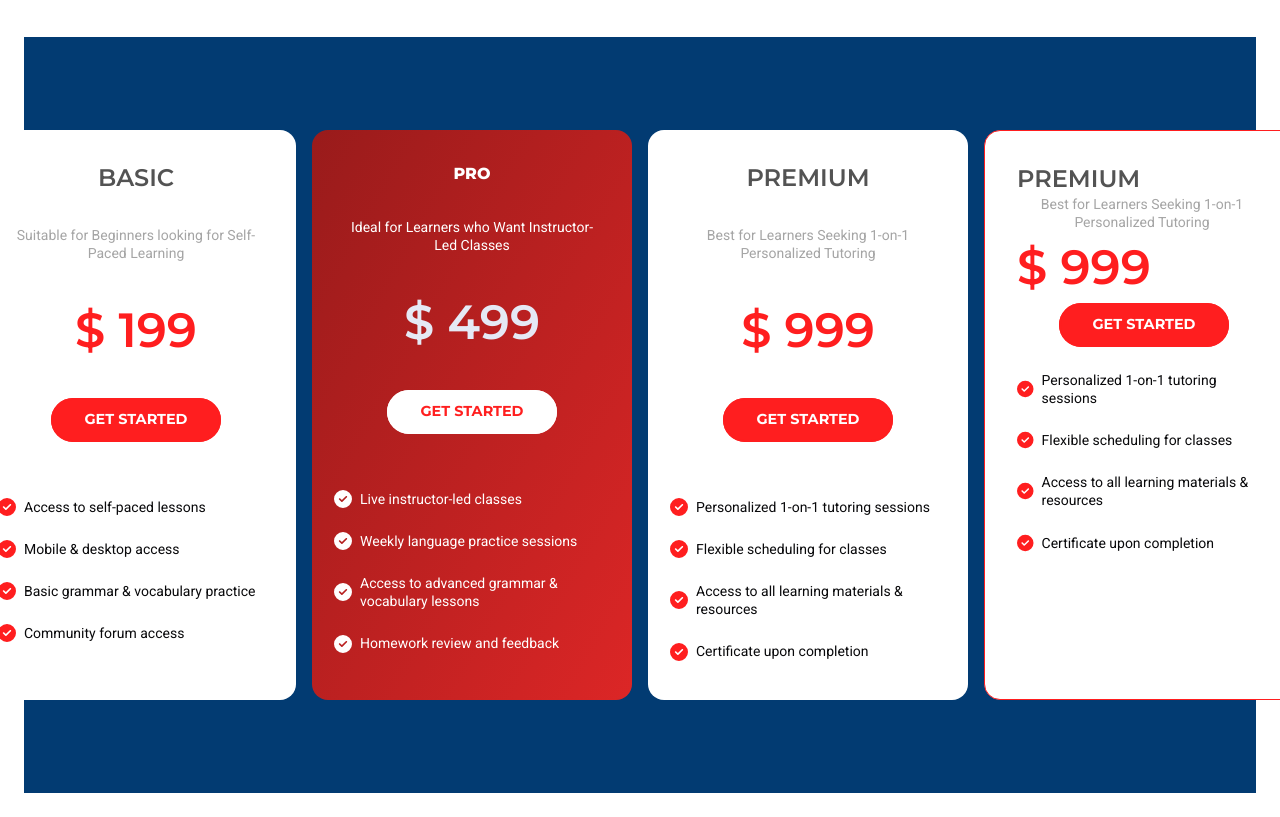
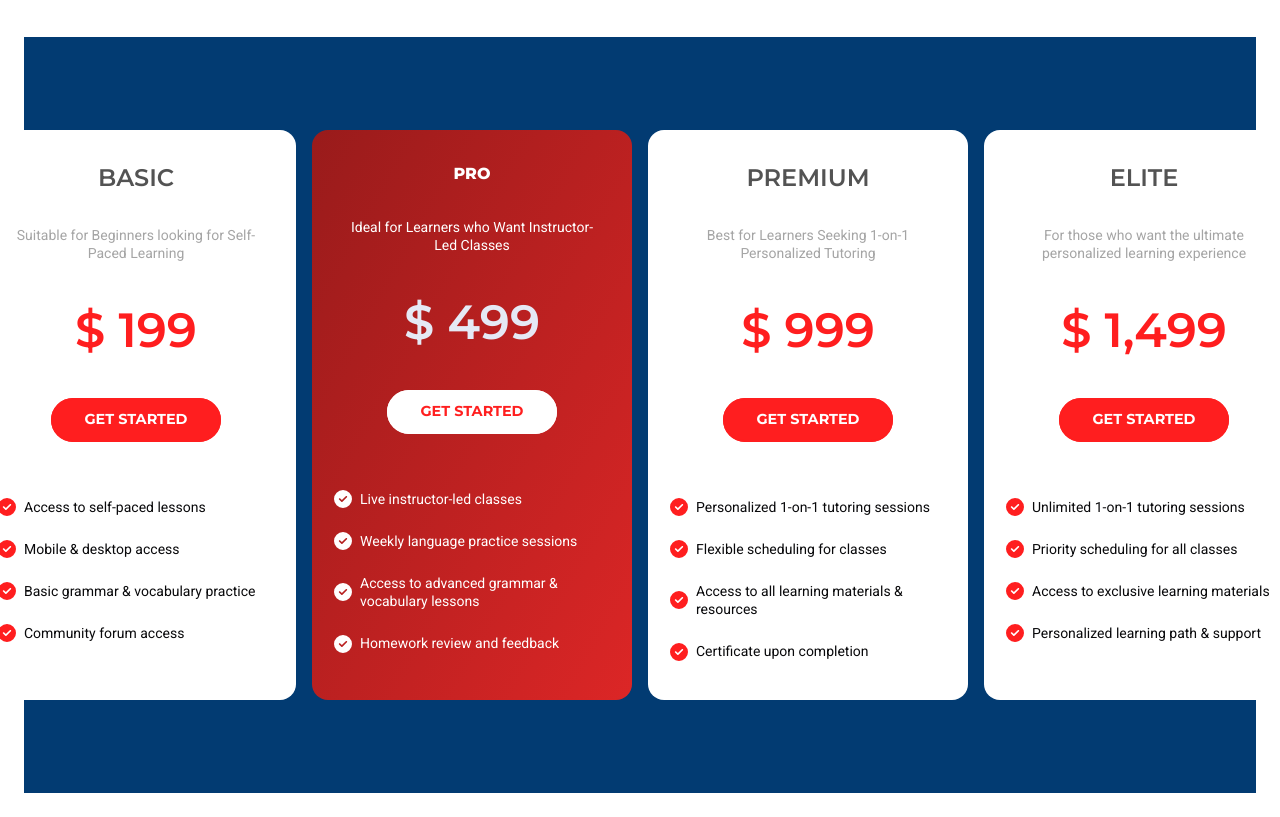
Before and after one commit to AmauriMarcos/language-school, a Next.js app: page / in a window 1280 px wide. Shown: the part 3280-4097 px from the top of the page. Built offline with nearby package versions, Linux system fonts and the light colour scheme.

Commit message:
Fixed elite card

```diff
--- a/src/components/PriceCards.tsx
+++ b/src/components/PriceCards.tsx
@@ -25,6 +25,14 @@ const PriceCards = () => {
     { id: 4, text: "Certificate upon completion" },
   ];
 
+  const eliteFeatures = [
+    { id: 1, text: "Unlimited 1-on-1 tutoring sessions" },
+    { id: 2, text: "Priority scheduling for all classes" },
+    { id: 3, text: "Access to exclusive learning materials" },
+    { id: 4, text: "Personalized learning path & support" },
+
+  ];
+
   // Animation controls
   const controls = useAnimation();
   const { ref, inView } = useInView({
@@ -48,7 +56,7 @@ const PriceCards = () => {
   };
 
   return (
-    <div className="flex flex-col md:flex-row  items-center justify-center relative gap-4" ref={ref}>
+    <div className="flex flex-col md:flex-row items-center justify-center relative gap-4" ref={ref}>
       {/* Basic Plan Card */}
       <motion.div
         className="border border-solid border-[#FF1E1F] md:border-none flex flex-col gap-8 bg-white p-8 items-center h-[570px] rounded-2xl w-[320px] z-10"
@@ -60,19 +68,11 @@ const PriceCards = () => {
         <p className="text-[.875rem] w-[250px] text-center text-[#a5a5a5] leading-[1.3]">
           Suitable for Beginners looking for Self-Paced Learning
         </p>
-
         <h2 className="text-[3rem] font-semibold text-[#FF1E1F]">$ 199</h2>
         <div className="w-full mx-auto flex justify-center">
-        <BlobButton
-            variant="default"
-            color="#FF1E1F"
-            size="lg"
-        >
+          <BlobButton variant="default" color="#FF1E1F" size="lg">
             Get Started
           </BlobButton>
-        {/*   <button className="w-[90%] mx-auto bg-[#ff1e1f] py-[.65rem] hover:bg-[#c92525] rounded-full text-white text-sm">
-            Enroll Now
-          </button> */}
         </div>
         <div className="flex flex-col gap-6 mt-6">
           {basicFeatures.map(({ id, text }) => (
@@ -88,24 +88,18 @@ const PriceCards = () => {
 
       {/* Pro Plan (Featured) */}
       <motion.div
-        className="flex flex-col gap-8 bg-gradient-to-tl from-red-600 to-red-800 p-8 items-center h-[570px] rounded-2xl w-[320px] z-20 transform scale-110 "
+        className="flex flex-col gap-8 bg-gradient-to-tl from-red-600 to-red-800 p-8 items-center h-[570px] rounded-2xl w-[320px] z-20 transform scale-110"
         variants={cardVariants}
         initial="hidden"
         animate={controls}
       >
-
         <h3 className="uppercase text-md font-extrabold text-[#fff]">Pro</h3>
         <p className="text-[.875rem] w-[250px] text-center text-[#fff] leading-[1.3]">
           Ideal for Learners who Want Instructor-Led Classes
         </p>
         <h2 className="text-[3rem] font-semibold text-[#E5E9F5]">$ 499</h2>
         <div className="w-full mx-auto flex justify-center">
-
-          <BlobButton
-            variant="default"
-            color="#fff"
-            size="lg"
-        >
+          <BlobButton variant="default" color="#fff" size="lg">
             Get Started
           </BlobButton>
         </div>
@@ -134,11 +128,7 @@ const PriceCards = () => {
         </p>
         <h2 className="text-[3rem] font-semibold text-[#FF1E1F]">$ 999</h2>
         <div className="w-full mx-auto flex justify-center">
-        <BlobButton
-            variant="default"
-            color="#FF1E1F"
-            size="lg"
-        >
+          <BlobButton variant="default" color="#FF1E1F" size="lg">
             Get Started
           </BlobButton>
         </div>
@@ -153,29 +143,26 @@ const PriceCards = () => {
           ))}
         </div>
       </motion.div>
-        {/* Premium Plan */}
+
+      {/* Elite Plan */}
       <motion.div
-        className=" border border-solid border-[#FF1E1F] md:border-noneflex flex-col gap-8 bg-white p-8 items-center h-[570px] rounded-2xl w-[320px] z-10"
+        className="border border-solid border-[#FF1E1F] md:border-none flex flex-col gap-8 bg-white p-8 items-center h-[570px] rounded-2xl w-[320px] z-10"
         variants={cardVariants}
         initial="hidden"
         animate={controls}
       >
-        <h3 className="uppercase text-2xl font-semibold text-[#535353]">Premium</h3>
+        <h3 className="uppercase text-2xl font-semibold text-[#535353]">Elite</h3>
         <p className="text-[.875rem] w-[250px] text-center text-[#a5a5a5] leading-[1.3]">
-          Best for Learners Seeking 1-on-1 Personalized Tutoring
+          For those who want the ultimate personalized learning experience
         </p>
-        <h2 className="text-[3rem] font-semibold text-[#FF1E1F]">$ 999</h2>
+        <h2 className="text-[3rem] font-semibold text-[#FF1E1F]">$ 1,499</h2>
         <div className="w-full mx-auto flex justify-center">
-        <BlobButton
-            variant="default"
-            color="#FF1E1F"
-            size="lg"
-        >
+          <BlobButton variant="default" color="#FF1E1F" size="lg">
             Get Started
           </BlobButton>
         </div>
         <div className="flex flex-col gap-6 mt-6">
-          {premiumFeatures.map(({ id, text }) => (
+          {eliteFeatures.map(({ id, text }) => (
             <div key={id} className="flex items-center gap-2 ">
               <CheckIcon color="#FF1E1F" size={18} />
               <p className="text-[.875rem] w-[250px] text-start leading-[1.3]">
```
Lines whose indentation alone changed are shown as unchanged.
